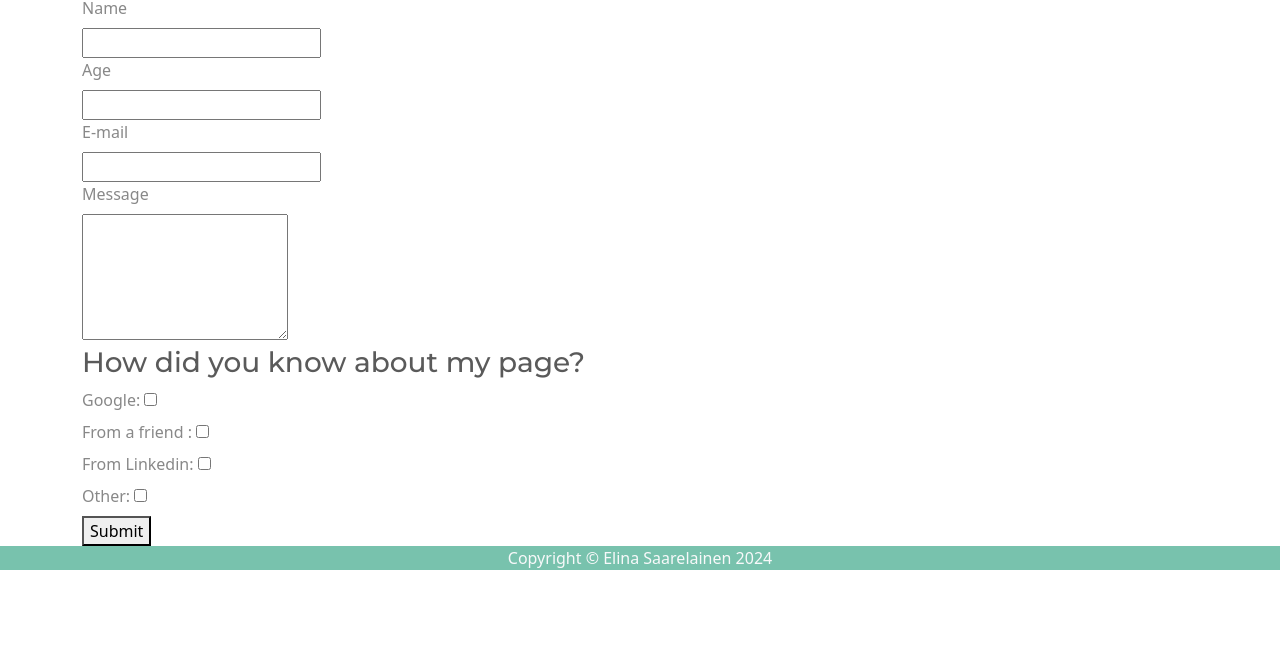
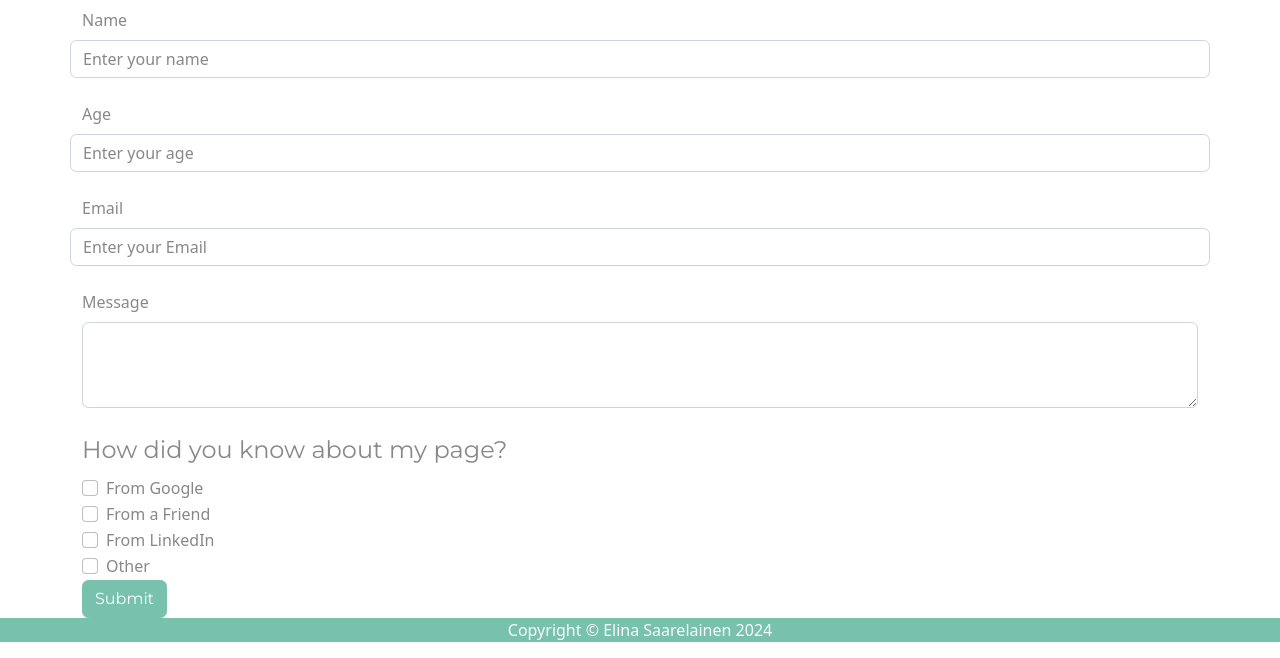
Before and after one commit to saarelin/saarelin.github.io, a plain HTML site: page contact.html in a window 1280 px wide. Shown: the part 172-830 px from the top of the page. Before the commit the page ends 800 px from the top, so only its background shows below. Drawn offline with nearby package versions, Linux system fonts and the light colour scheme.

Commit message:
update contact form with bootstrap

```diff
--- a/contact.html
+++ b/contact.html
@@ -50,44 +50,93 @@
       </div>
     </nav>
     <div class="container">
-      <h1>Contact Me</h1>
-      <form action="#">
-        <div class="starlabel">
-          <label>Name</label><br />
-          <input type="text" id="name" name="name" required />
-        </div>
-        <div>
-          <label>Age</label><br />
-          <input type="number" id="age" name="age" />
-        </div>
-        <div class="starlabel">
-          <label>E-mail</label><br />
-          <input type="email" id="email" name="email" required />
-        </div>
-        <div class="starlabel">
-          <label>Message</label><br />
-          <textarea id="message" name="message" rows="5" required></textarea>
-        </div>
-        <div class="checkboxform">
-          <h3>How did you know about my page?</h3>
-          <div class="checkbox-row">
-            <label for="google">Google:</label>
-            <input type="checkbox" id="google" name="google" value="google" />
+      <form>
+        <fieldset>
+          <legend>Contact me</legend>
+          <div class="row">
+            <label for="name" class="form-label mt-4">Name</label>
+            <input
+              type="text"
+              class="form-control"
+              id="name"
+              aria-describedby="nameHelp"
+              placeholder="Enter your name"
+              required
+            />
           </div>
-          <div class="checkbox-row">
-            <label for="friend">From a friend :</label>
-            <input type="checkbox" id="friend" name="friend" value="friend" />
+          <div class="row">
+            <label for="age" class="form-label mt-4">Age</label>
+            <input
+              type="number"
+              class="form-control"
+              id="age"
+              aria-describedby="ageHelp"
+              placeholder="Enter your age"
+            />
           </div>
-          <div class="checkbox-row">
-            <label for="linkedin">From Linkedin:</label>
-            <input type="checkbox" id="li" name="linkedin" value="linkedin" />
+          <div class="row">
+            <label for="email" class="form-label mt-4">Email</label>
+            <input
+              type="email"
+              class="form-control"
+              id="email"
+              aria-describedby="emailHelp"
+              placeholder="Enter your Email"
+              required
+            />
           </div>
-          <div class="checkbox-row">
-            <label for="other">Other:</label>
-            <input type="checkbox" id="other" name="other" value="other" />
+          <div>
+            <label for="message" class="form-label mt-4">Message</label>
+            <textarea
+              class="form-control"
+              id="message"
+              rows="3"
+              required
+            ></textarea>
           </div>
-        </div>
-        <button type="submit">Submit</button>
+        </fieldset>
+        <fieldset>
+          <legend class="mt-4">How did you know about my page?</legend>
+          <div class="form-check">
+            <input
+              class="form-check-input"
+              type="checkbox"
+              value="google"
+              id="google"
+            />
+            <label class="form-check-label" for="google"> From Google </label>
+          </div>
+          <div class="form-check">
+            <input
+              class="form-check-input"
+              type="checkbox"
+              value="friend"
+              id="friend"
+            />
+            <label class="form-check-label" for="friend"> From a Friend </label>
+          </div>
+          <div class="form-check">
+            <input
+              class="form-check-input"
+              type="checkbox"
+              value="linkedin"
+              id="linkedin"
+            />
+            <label class="form-check-label" for="linkedin">
+              From LinkedIn
+            </label>
+          </div>
+          <div class="form-check">
+            <input
+              class="form-check-input"
+              type="checkbox"
+              value="other"
+              id="other"
+            />
+            <label class="form-check-label" for="other"> Other </label>
+          </div>
+        </fieldset>
+        <button type="submit" class="btn btn-primary">Submit</button>
       </form>
     </div>
     <div class="clr"></div>
```
